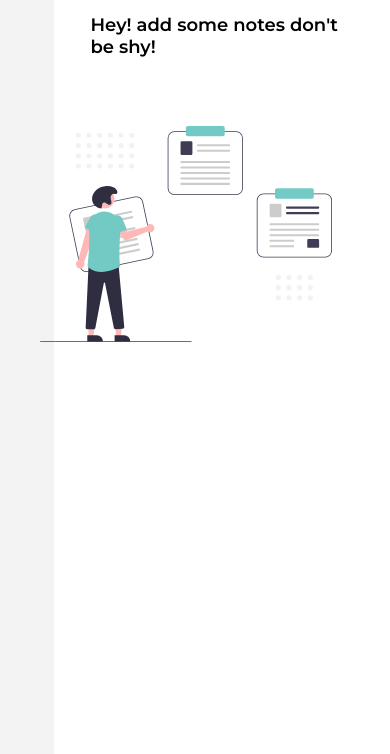
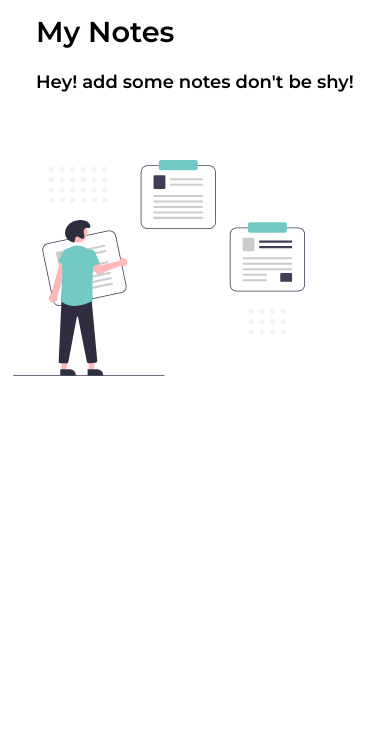
Before and after one commit to FedericoWalovnik/vue-notes-app, a website: page src/index.html in a window 390 px wide. Shown: the part 89-843 px from the top of the page. Drawn offline with nearby package versions, Linux system fonts and the light colour scheme.

Commit message:
adapt sidebar to mobile

```diff
--- a/src/sass/base/_base.scss
+++ b/src/sass/base/_base.scss
@@ -25,4 +25,8 @@ html {
 .app {
   display: flex;
   font-size: 1.6rem;
+
+  @include respond(tab-port) {
+    flex-direction: column;
+  }
 }
--- a/src/sass/components/_sidebar.scss
+++ b/src/sass/components/_sidebar.scss
@@ -7,9 +7,22 @@
   padding: 1.5rem;
   align-items: center;
 
+  @include respond(tab-port) {
+    flex-direction: row;
+    height: 10vh;
+    width: 100vw;
+    align-items: center;
+    justify-content: space-between;
+    padding: 2rem 6rem;
+  }
+
   &__logo {
     font-weight: 600;
     font-size: 1.5rem;
+
+    @include respond(tab-port) {
+      font-size: 2rem;
+    }
   }
 
   &__addButton {
@@ -17,6 +30,10 @@
     padding-top: 4rem;
     cursor: pointer;
     transition: all 0.2s;
+
+    @include respond(tab-port) {
+      padding-top: 1rem;
+    }
   }
 
   &__addButton:hover {
```
Also changed, not shown: src/css/style.css.
